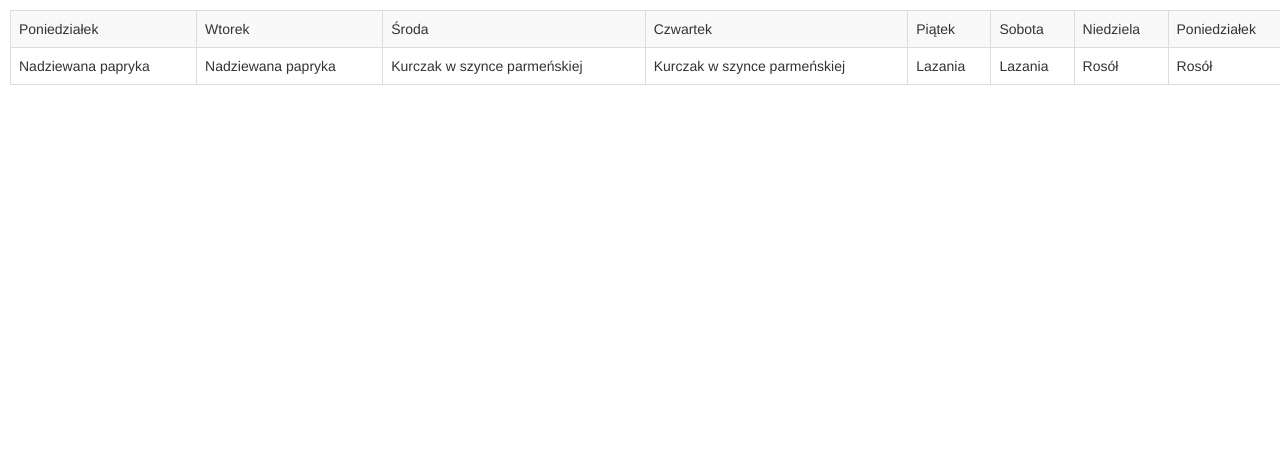
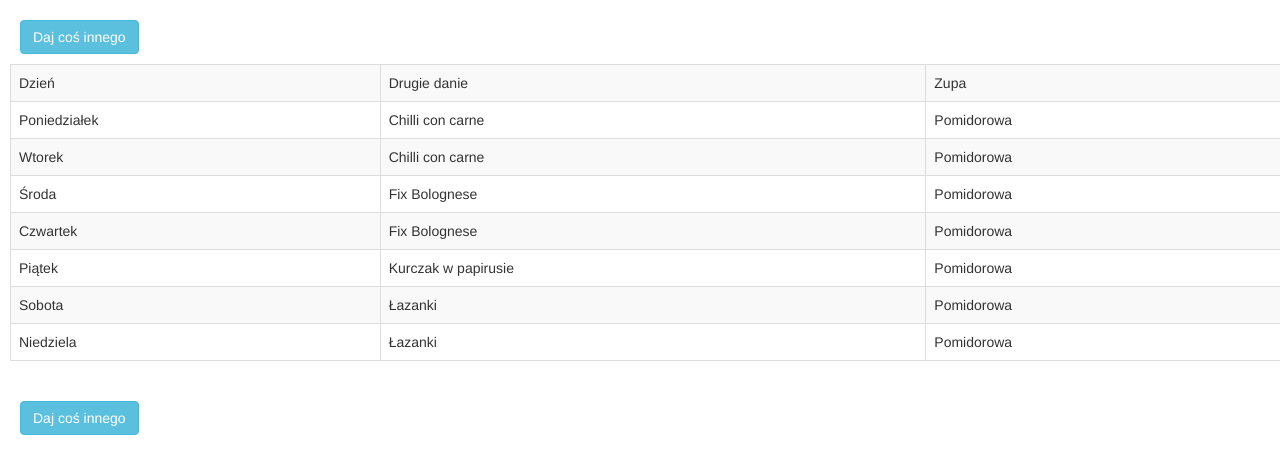
Before and after one commit to akaluzinski/akaluzinski.github.io, a plain HTML site: page apps/menu.html in a window 1280 px wide. Drawn offline with nearby package versions, Linux system fonts and the light colour scheme.

Commit message:
Generate menu with soup

```diff
--- a/apps/menu.html
+++ b/apps/menu.html
@@ -13,12 +13,17 @@
 </head>
 
 <body>
+<button class="btn btn-info" onClick="window.location.reload();">Daj coś innego</button>
 
-<div id="dvTable"></div>
+
 
 <style>
   table{
     margin: 10px;
+  }
+
+  button{
+    margin: 20px;
   }
 </style>
 
@@ -39,7 +44,7 @@
     },
     {
       name: "Lazania",
-      isWeekendOnly: false,
+      isWeekendOnly: true,
       days: 2
     },
     {
@@ -53,7 +58,8 @@
     },
     {
       name: "Pieczone udka",
-      days: 2
+      days: 2,
+      isWeekendOnly: true
     },
     {
       name: "Kurczak w papirusie",
@@ -66,11 +72,58 @@
     {
       name: "Chinczyk a la Adi",
       days: 2
+    },
+    {
+      name: "Łosoś teryiaki z mango",
+      days: 1,
+      isWeekendOnly: true
+    },
+    {
+      name: "Fix Bolognese",
+      days: 2
+    },
+    {
+      name: "Carbonarra",
+      days: 1,
+      isWeekendOnly: true
+    },
+    {
+      name: "Kurczak z ricotta",
+      days: 2
+    },
+    {
+      name: "Risotto",
+      days: 2
+    },
+    {
+      name: "Mielone",
+      days: 2
+    },
+    {
+      name: "Kotlet z fileta kurczaka",
+      days: 2,
+      isWeekendOnly: true
+    },
+    {
+      name: "Kotleciki warzywne",
+      days: 2
+    },
+    {
+      name: "Pizza",
+      days: 2,
+      isWeekendOnly: true
+    },
+    {
+      name: "Chilli con carne",
+      days: 2
     }
   ];
 
+  const soups = ["Grzybowa", "Ogórkowa", "Barszcz", "Szczawiowa", "Żurek", "Pomidorowa", "Szparagowa"]
+  const soup = feedMe(soups);
+
   function feedMe(possibleMeals) {
-    const pickedIndex = Math.floor(Math.random() * (possibleMeals.length - 1));
+    const pickedIndex = Math.floor(Math.random() * (possibleMeals.length));
     return possibleMeals[pickedIndex];
   }
 
@@ -104,26 +157,32 @@
   let tblBody = document.createElement("tbody");
 
   const daysOfWeek = ["Poniedziałek", "Wtorek", "Środa", "Czwartek", "Piątek", "Sobota", "Niedziela", "Poniedziałek"];
-  let headerRow = document.createElement("tr");
+  const headers = ["Dzień", "Drugie danie", "Zupa"]
 
-  for (let j = 0; j < lunchMenu.length; j++) {
+  const headersRow = document.createElement("tr");
+  for(let i = 0; i<headers.length; ++i) {
     const cell = document.createElement("td");
-    const cellText = document.createTextNode(daysOfWeek[j]);
-    cell.appendChild(cellText);
-    headerRow.appendChild(cell);
+    cell.appendChild(document.createTextNode(headers[i]));
+    headersRow.appendChild(cell);
   }
 
-  tblBody.appendChild(headerRow);
+  tblBody.appendChild(headersRow);
 
-  for (let i = 0; i < 1; i++) {
+
+  for (let i = 0; i < lunchMenu.length; i++) {
     let row = document.createElement("tr");
 
-    for (let j = 0; j < lunchMenu.length; j++) {
-      const cell = document.createElement("td");
-      const cellText = document.createTextNode(lunchMenu[j]);
-      cell.appendChild(cellText);
-      row.appendChild(cell);
-    }
+    const dayCell = document.createElement("td");
+    const lunchCell = document.createElement("td");
+    const soupCell = document.createElement("td");
+
+    dayCell.appendChild(document.createTextNode(daysOfWeek[i]));
+    lunchCell.appendChild(document.createTextNode(lunchMenu[i]));
+    soupCell.appendChild(document.createTextNode(soup))
+
+    row.appendChild(dayCell);
+    row.appendChild(lunchCell);
+    row.appendChild(soupCell);
 
     tblBody.appendChild(row);
   }
@@ -133,5 +192,8 @@
   tbl.setAttribute("class", "table table-bordered table-striped table-responsive")
 </script>
 
+<button class="btn btn-info" onClick="window.location.reload();">Daj coś innego</button>
+<i class="bi bi-dice-3"></i>
+
 </body>
 </html>
```
